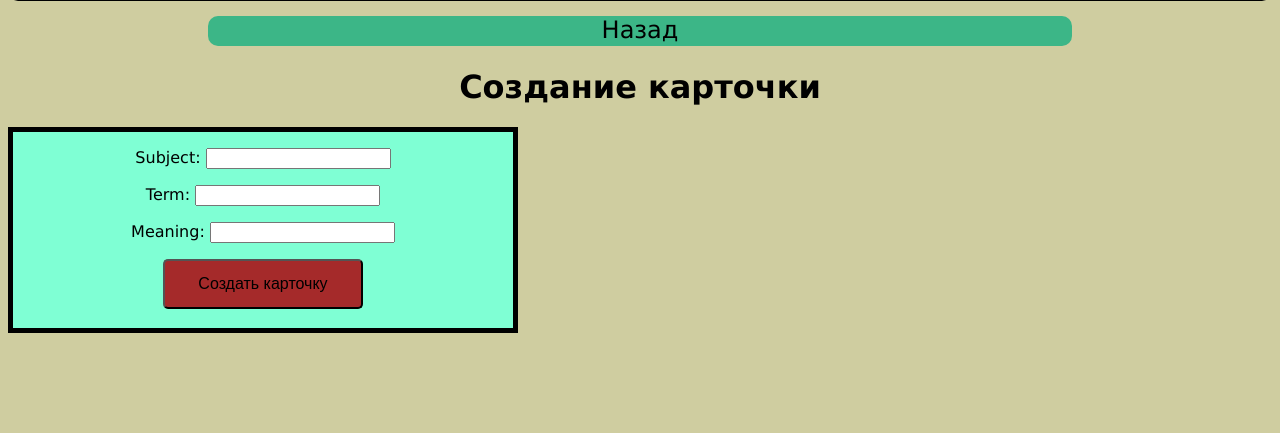
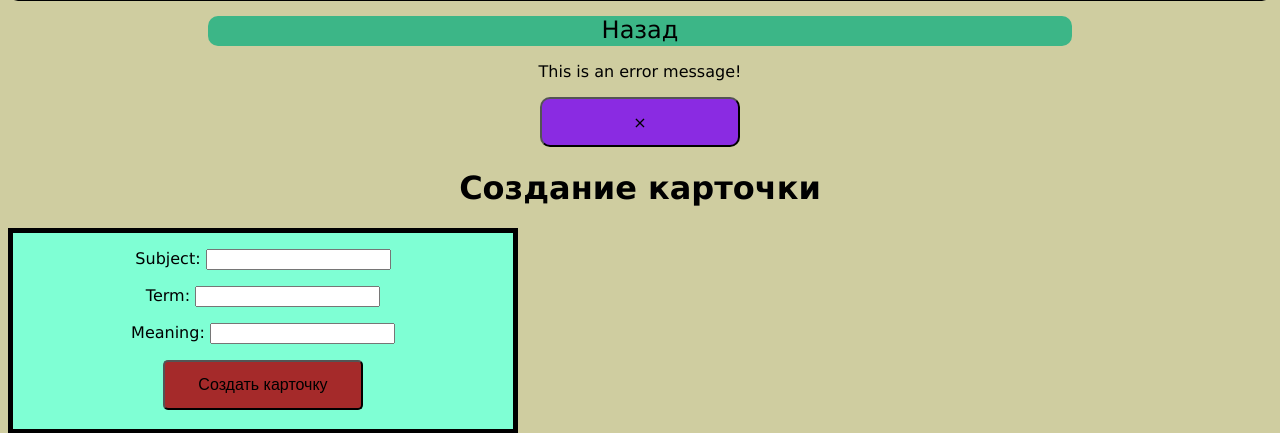
Before and after one commit to Pavel5523/Graduate-degree, a Django app: page /create_flashcard/ in a window 1280 px wide. Shown: the part 74-507 px from the top of the page. Run offline with Django 4.2, Linux system fonts and the light colour scheme; one stand-in notice (Sample message) is shown.

Commit message:
laptop_home/10.10

```diff
--- a/myDiplom/diplom/flashcards/templates/flashcards/create_flashcard.html
+++ b/myDiplom/diplom/flashcards/templates/flashcards/create_flashcard.html
@@ -9,6 +9,12 @@
 <body>
     <div class="block_user"><h3>Пользователь: <span class="user">{{ user.username }}</span></h3></div>
     <div class="back"><a href="{% url 'home'%}">Назад</a></div>
+    {%if messages%}
+    <div class="alert alert--success">
+            <p class="alert__message">This is an error message!</p>
+            <button class="alert__close">⨯</button>
+    </div>
+    {%endif%}
     <h1>Создание карточки</h1>
     <div class="createFlashcard">
         <form  method="post">
--- a/myDiplom/diplom/flashcards/views.py
+++ b/myDiplom/diplom/flashcards/views.py
@@ -74,7 +74,7 @@ def create_flashcard(request):
             new_flashcard = form.save(commit=False)
             new_flashcard.user = request.user
             new_flashcard.save()
-            # messages.success(request, 'ooooooooo')
+            messages.success(request, 'ooooooooo')
             # print(mess)
             return redirect('create_flashcard') #{'error': 'Карточка созданна успешно'})
         except ValueError:
```
Also changed, not shown: myDiplom/diplom/db.sqlite3.
